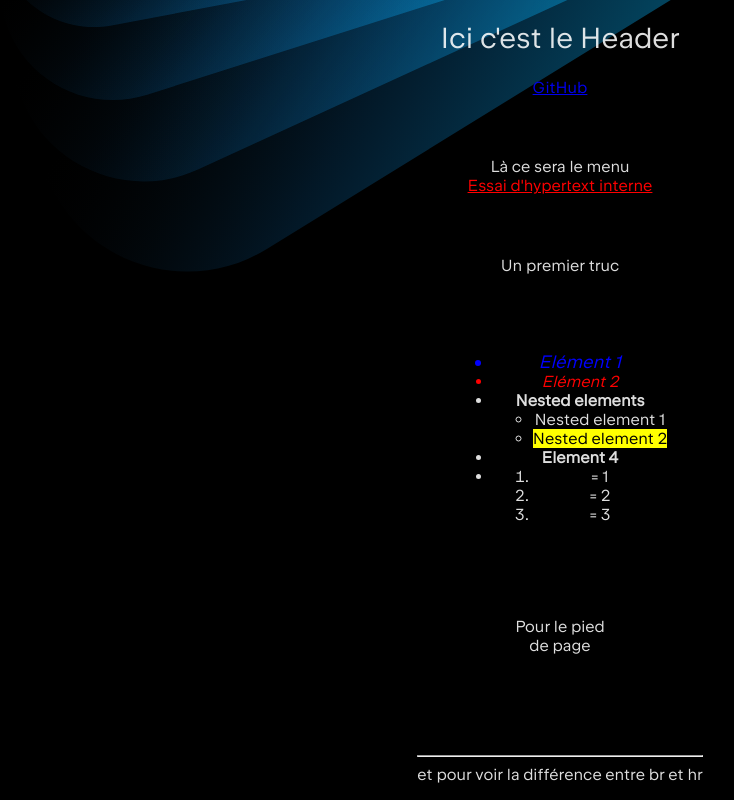
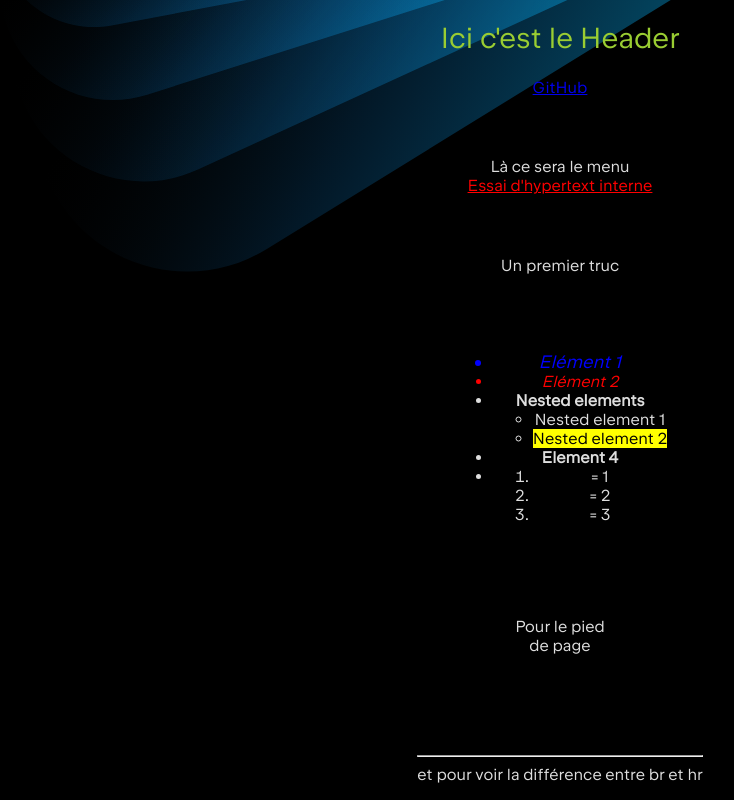
Before and after one commit to JehBro/UnHTMLPourTravailler, a website built with Vite: page index.html in a window 1280 px wide. Shown: the whole page, without its empty margins (80-814 px from the left). Built offline with nearby package versions, Linux system fonts and the light colour scheme.

Commit message:
du jaune

```diff
--- a/index.html
+++ b/index.html
@@ -13,7 +13,7 @@
 </head>
 <body>
 <header>
-  <h1>Ici c'est le Header</h1>
+  <h1 style="color: yellowgreen;">Ici c'est le Header</h1>
   <a href="https://github.com/JehBro">GitHub</a>
 </header>
 <nav>
```
